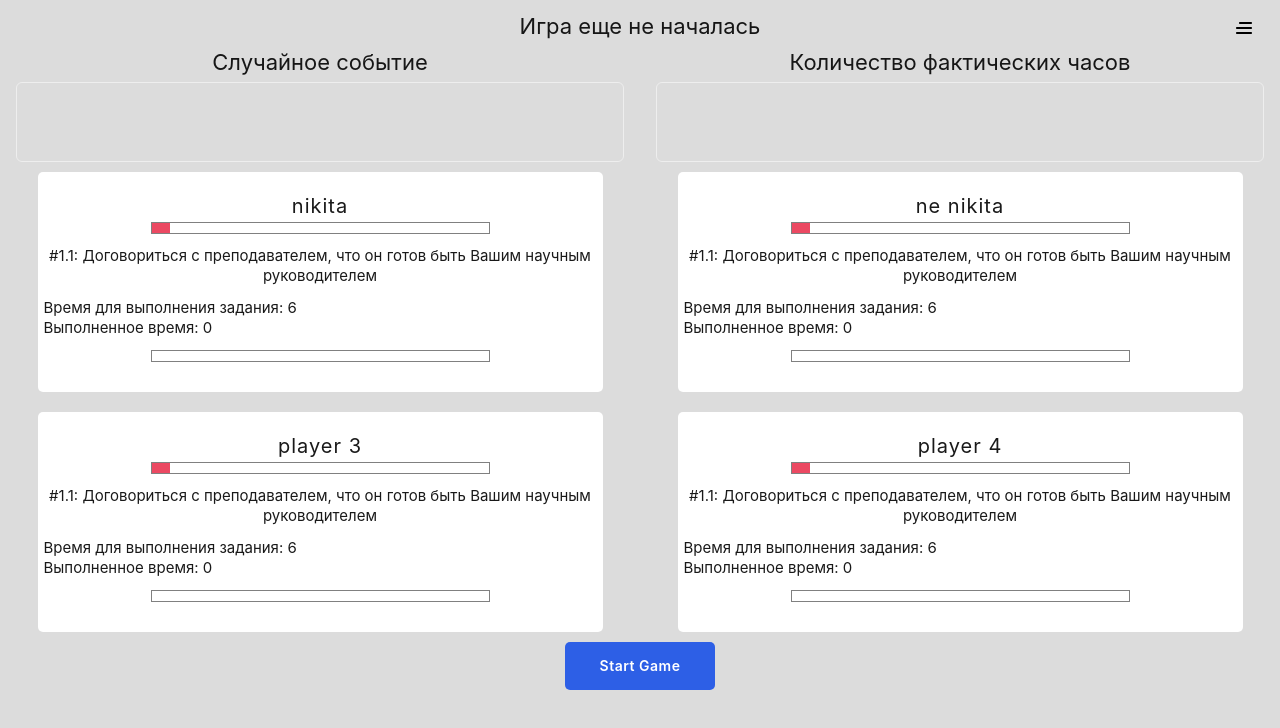
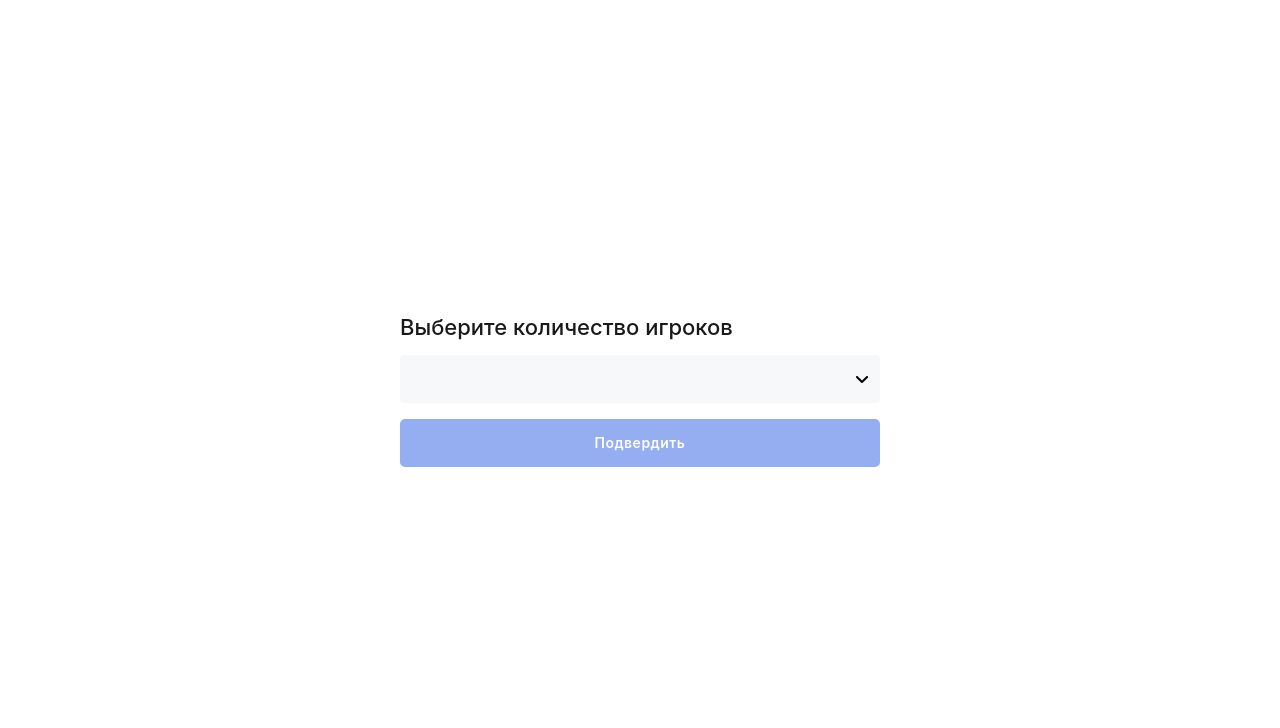
Before and after one commit to nikitawolfik/hse-disser, a React app: page / in a window 1280 px wide. Before the commit this address led to /game. Shown: the top 728 px of the page. Built offline with nearby package versions, Linux system fonts and the light colour scheme; a web font is replaced by a local one.

Commit message:
remove hardcode

```diff
--- a/src/containers/Initialize/index.js
+++ b/src/containers/Initialize/index.js
@@ -13,16 +13,16 @@ const Initialize = ({ startGame, history }) => {
   const [number, setNumber] = useState(null);
 
   // to be removed
-  useEffect(() => {
-    localStorage.setItem('players', JSON.stringify({
-      player1: 'nikita',
-      player2: 'ne nikita',
-      player3: 'player 3',
-      player4: 'player 4',
-    }));
-    startGame(true);
-    history.push('/game');
-  }, []);
+  //  useEffect(() => {
+  //    localStorage.setItem('players', JSON.stringify({
+  //      player1: 'nikita',
+  //      player2: 'ne nikita',
+  //      player3: 'player 3',
+  //      player4: 'player 4',
+  //    }));
+  //    startGame(true);
+  //    history.push('/game');
+  //  }, []);
 
   const onSubmit = ({ players }) => {
     setNumber(parseInt(players, 10));
```
